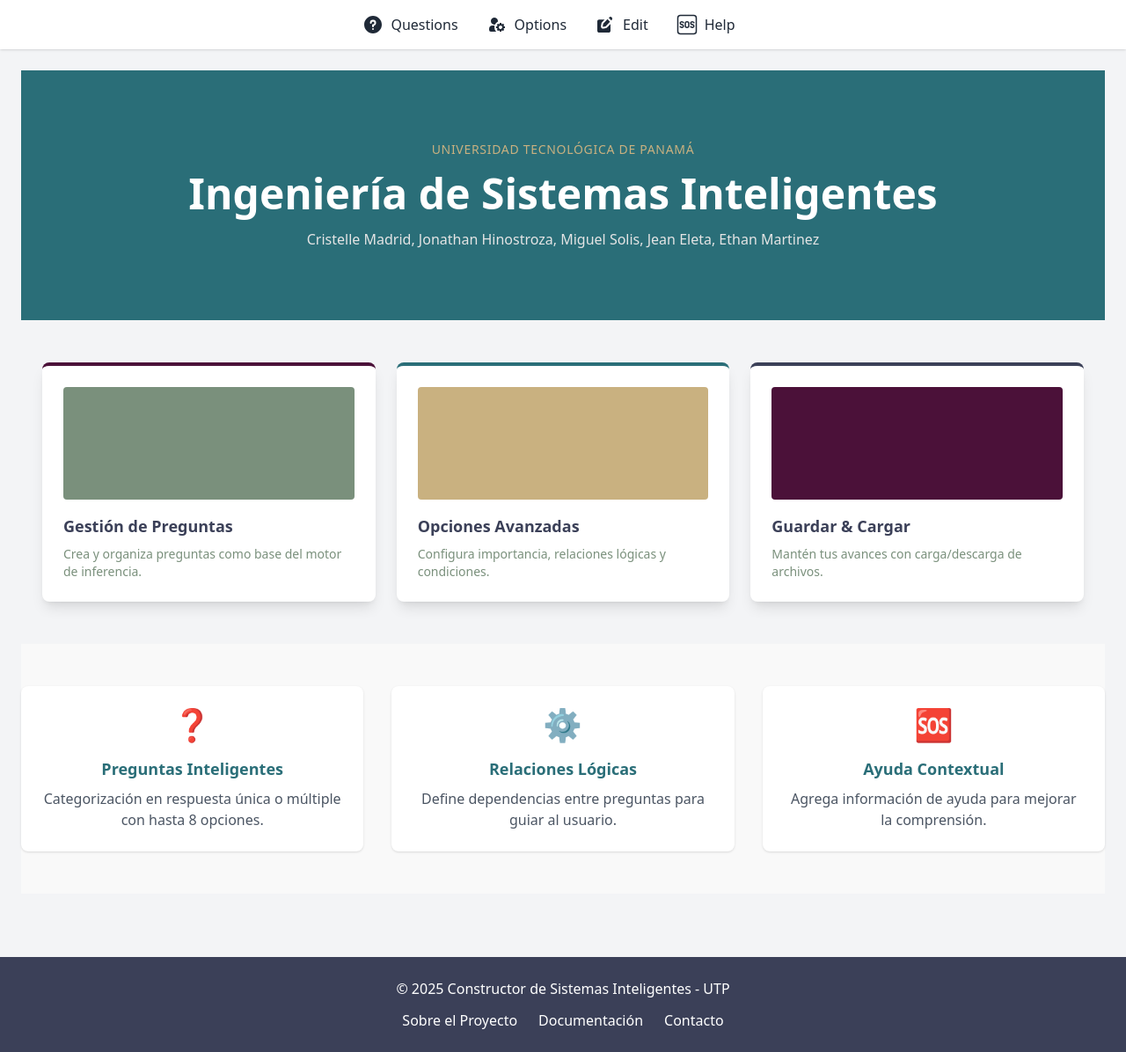
After one commit to CristelleMadridLopez23/constructor-sistemas-inteligentes, a Django app: page / in a window 1280 px wide. The commit adds this page. Shown: the whole page at 88% size. Run offline with Django 5.2, Linux system fonts and the light colour scheme; some libraries are stand-ins or nearby versions.

Commit message:
HomePage

```diff
--- a/constructor/settings.py
+++ b/constructor/settings.py
@@ -11,6 +11,7 @@ https://docs.djangoproject.com/en/5.0/ref/settings/
 """
 
 from pathlib import Path
+import os
 
 # Build paths inside the project like this: BASE_DIR / 'subdir'.
 BASE_DIR = Path(__file__).resolve().parent.parent
@@ -57,7 +58,7 @@ ROOT_URLCONF = "constructor.urls"
 TEMPLATES = [
     {
         "BACKEND": "django.template.backends.django.DjangoTemplates",
-        "DIRS": [BASE_DIR / "templates"],
+        'DIRS': [os.path.join(BASE_DIR, 'templates'), os.path.join(BASE_DIR, 'homepage', 'templates')],
         "APP_DIRS": True,
         "OPTIONS": {
             "context_processors": [
--- a/constructor/urls.py
+++ b/constructor/urls.py
@@ -17,8 +17,10 @@ Including another URLconf
 
 from django.contrib import admin
 from django.urls import path, include
+from homepage.views import home
 
 urlpatterns = [
     path('admin/', admin.site.urls),
+    path('', home , name="home"),
     path('questions/', include('questions.urls')),
 ]
--- /dev/null
+++ b/homepage/templates/home.html
@@ -0,0 +1,57 @@
+{% extends "base.html" %}
+{% load static %}
+
+{% block content %}
+
+  <!-- Hero Section -->
+  <section class="bg-[#2A6E78] text-white text-center py-20">
+    <p class="uppercase tracking-wider text-sm text-[#C9B180]">Universidad Tecnológica de Panamá</p>
+    <h1 class="text-3xl md:text-5xl font-bold my-4">
+      Ingeniería de Sistemas Inteligentes
+    </h1>
+    <p class="max-w-2xl mx-auto text-[#E5E5E5]">
+      Cristelle Madrid, Jonathan Hinostroza, Miguel Solis, Jean Eleta, Ethan Martinez
+    </p>
+  </section>
+
+  <!-- Cards Section -->
+  <section class="container mx-auto py-12 px-6 grid md:grid-cols-3 gap-6">
+    <div class="bg-white border-t-4 border-[#4B1139] shadow-lg rounded-lg p-6">
+      <div class="h-32 bg-[#7A907C] rounded mb-4"></div>
+      <h2 class="text-lg font-bold mb-2 text-[#3B4058]">Gestión de Preguntas</h2>
+      <p class="text-sm text-[#7A907C]">Crea y organiza preguntas como base del motor de inferencia.</p>
+    </div>
+    <div class="bg-white border-t-4 border-[#2A6E78] shadow-lg rounded-lg p-6">
+      <div class="h-32 bg-[#C9B180] rounded mb-4"></div>
+      <h2 class="text-lg font-bold mb-2 text-[#3B4058]">Opciones Avanzadas</h2>
+      <p class="text-sm text-[#7A907C]">Configura importancia, relaciones lógicas y condiciones.</p>
+    </div>
+    <div class="bg-white border-t-4 border-[#3B4058] shadow-lg rounded-lg p-6">
+      <div class="h-32 bg-[#4B1139] rounded mb-4"></div>
+      <h2 class="text-lg font-bold mb-2 text-[#3B4058]">Guardar & Cargar</h2>
+      <p class="text-sm text-[#7A907C]">Mantén tus avances con carga/descarga de archivos.</p>
+    </div>
+  </section>
+
+  <!-- Features Section -->
+  <section class="bg-[#F9F9F9] py-12">
+    <div class="container mx-auto grid md:grid-cols-3 gap-8 text-center">
+      <div class="p-6 shadow rounded-lg bg-white">
+        <span class="text-4xl">❓</span>
+        <h3 class="text-lg font-bold mt-4 text-[#2A6E78]">Preguntas Inteligentes</h3>
+        <p class="text-gray-600 mt-2">Categorización en respuesta única o múltiple con hasta 8 opciones.</p>
+      </div>
+      <div class="p-6 shadow rounded-lg bg-white">
+        <span class="text-4xl">⚙️</span>
+        <h3 class="text-lg font-bold mt-4 text-[#2A6E78]">Relaciones Lógicas</h3>
+        <p class="text-gray-600 mt-2">Define dependencias entre preguntas para guiar al usuario.</p>
+      </div>
+      <div class="p-6 shadow rounded-lg bg-white">
+        <span class="text-4xl">🆘</span>
+        <h3 class="text-lg font-bold mt-4 text-[#2A6E78]">Ayuda Contextual</h3>
+        <p class="text-gray-600 mt-2">Agrega información de ayuda para mejorar la comprensión.</p>
+      </div>
+    </div>
+  </section>
+
+{% endblock %}
--- /dev/null
+++ b/homepage/views.py
@@ -0,0 +1,5 @@
+
+from django.shortcuts import render
+
+def home(request):
+    return render(request, "home.html")
--- a/templates/base.html
+++ b/templates/base.html
@@ -1,27 +1,59 @@
 {% load static %}
 <!DOCTYPE html>
-<html lang="es">
+<html lang="en">
 <head>
   <meta charset="UTF-8">
-  <title>Constructor de Sistema Inteligente</title>
-  <link href="{% static 'css/output.css' %}" rel="stylesheet">
+  <title>{% block title %}Grupo 1IL141 (1) {% endblock %}</title>
+  <script src="https://cdn.tailwindcss.com"></script>
 </head>
-<body class="bg-gray-100 text-gray-800 min-h-screen flex flex-col">
+<body class="bg-gray-100 min-h-screen">
 
-  <!-- 🔹 Barra de navegación -->
-  <nav class="bg-blue-600 text-white shadow-md">
-    <div class="max-w-7xl mx-auto px-4 py-3 flex space-x-8">
-      <a href="#" class="hover:underline flex items-center">❓ Questions</a>
-      <a href="#" class="hover:underline flex items-center">⚙️ Options</a>
-      <a href="#" class="hover:underline flex items-center">✏️ Edit</a>
-      <a href="#" class="hover:underline flex items-center">🆘 Help</a>
+  <!-- Navbar -->
+  <header class="bg-white shadow">
+    <div class="container mx-auto flex items-center justify-center py-4 px-6">
+      <nav class="hidden md:flex space-x-8 font-medium">
+        <a href="#" class="hover:text-blue-600 text-gray-800 flex items-center gap-2">
+          <svg class="w-6 h-6 text-gray-800" aria-hidden="true" xmlns="http://www.w3.org/2000/svg" width="24" height="24" fill="currentColor" viewBox="0 0 24 24">
+            <path fill-rule="evenodd" d="M2 12C2 6.477 6.477 2 12 2s10 4.477 10 10-4.477 10-10 10S2 17.523 2 12Zm9.008-3.018a1.502 1.502 0 0 1 2.522 1.159v.024a1.44 1.44 0 0 1-1.493 1.418 1 1 0 0 0-1.037.999V14a1 1 0 1 0 2 0v-.539a3.44 3.44 0 0 0 2.529-3.256 3.502 3.502 0 0 0-7-.255 1 1 0 0 0 2 .076c.014-.398.187-.774.48-1.044Zm.982 7.026a1 1 0 1 0 0 2H12a1 1 0 1 0 0-2h-.01Z" clip-rule="evenodd"/>
+          </svg>
+          Questions
+        </a>
+        <a href="#" class="hover:text-blue-600 text-gray-800 flex items-center gap-2">
+          <svg class="w-6 h-6 text-gray-800" aria-hidden="true" xmlns="http://www.w3.org/2000/svg" width="24" height="24" fill="currentColor" viewBox="0 0 24 24">
+            <path fill-rule="evenodd" d="M17 10v1.126c.367.095.714.24 1.032.428l.796-.797 1.415 1.415-.797.796c.188.318.333.665.428 1.032H21v2h-1.126c-.095.367-.24.714-.428 1.032l.797.796-1.415 1.415-.796-.797a3.979 3.979 0 0 1-1.032.428V20h-2v-1.126a3.977 3.977 0 0 1-1.032-.428l-.796.797-1.415-1.415.797-.796A3.975 3.975 0 0 1 12.126 16H11v-2h1.126c.095-.367.24-.714.428-1.032l-.797-.796 1.415-1.415.796.797A3.977 3.977 0 0 1 15 11.126V10h2Zm.406 3.578.016.016c.354.358.574.85.578 1.392v.028a2 2 0 0 1-3.409 1.406l-.01-.012a2 2 0 0 1 2.826-2.83ZM5 8a4 4 0 1 1 7.938.703 7.029 7.029 0 0 0-3.235 3.235A4 4 0 0 1 5 8Zm4.29 5H7a4 4 0 0 0-4 4v1a2 2 0 0 0 2 2h6.101A6.979 6.979 0 0 1 9 15c0-.695.101-1.366.29-2Z" clip-rule="evenodd"/>
+          </svg>
+          Options
+        </a>
+        <a href="#" class="hover:text-blue-600 text-gray-800 flex items-center gap-2">
+          <svg class="w-6 h-6 text-gray-800 " aria-hidden="true" xmlns="http://www.w3.org/2000/svg" width="24" height="24" fill="currentColor" viewBox="0 0 24 24">
+            <path fill-rule="evenodd" d="M11.32 6.176H5c-1.105 0-2 .949-2 2.118v10.588C3 20.052 3.895 21 5 21h11c1.105 0 2-.948 2-2.118v-7.75l-3.914 4.144A2.46 2.46 0 0 1 12.81 16l-2.681.568c-1.75.37-3.292-1.263-2.942-3.115l.536-2.839c.097-.512.335-.983.684-1.352l2.914-3.086Z" clip-rule="evenodd"/>
+            <path fill-rule="evenodd" d="M19.846 4.318a2.148 2.148 0 0 0-.437-.692 2.014 2.014 0 0 0-.654-.463 1.92 1.92 0 0 0-1.544 0 2.014 2.014 0 0 0-.654.463l-.546.578 2.852 3.02.546-.579a2.14 2.14 0 0 0 .437-.692 2.244 2.244 0 0 0 0-1.635ZM17.45 8.721 14.597 5.7 9.82 10.76a.54.54 0 0 0-.137.27l-.536 2.84c-.07.37.239.696.588.622l2.682-.567a.492.492 0 0 0 .255-.145l4.778-5.06Z" clip-rule="evenodd"/>
+          </svg>
+
+          Edit
+        </a>
+        <a href="#" class="hover:text-blue-600 text-gray-800 flex items-center gap-2">
+          <svg class="w-6 h-6 text-gray-800" xmlns="http://www.w3.org/2000/svg" width="24" height="24" viewBox="0 0 32 32" fill="currentColor">
+            <path d="M12.406 14.188a3.594 3.594 0 1 1 7.188 0v3.624a3.594 3.594 0 0 1-7.188 0v-3.625ZM16 12.594c-.88 0-1.594.713-1.594 1.594v3.624a1.594 1.594 0 1 0 3.188 0v-3.625c0-.88-.714-1.593-1.594-1.593ZM4.735 13.662c.051-1.559 1.513-2.935 3.28-2.935c.742 0 1.427.265 1.941.539c.522.278.956.613 1.216.86a1 1 0 1 1-1.375 1.452a3.875 3.875 0 0 0-.782-.547c-.365-.195-.716-.304-1-.304c-.795 0-1.269.624-1.281 1.001c-.008.233.068.43.336.653c.308.255.832.507 1.62.726c1.116.31 1.995.904 2.45 1.767c.467.884.392 1.869-.05 2.72a3.077 3.077 0 0 1-2.37 1.644c-1.127.142-2.394-.279-3.725-1.316a1 1 0 1 1 1.229-1.578c1.074.837 1.82.964 2.247.91c.414-.052.694-.292.845-.582c.19-.368.168-.653.056-.865c-.123-.232-.45-.56-1.218-.773c-.9-.25-1.739-.596-2.363-1.116c-.663-.552-1.088-1.309-1.056-2.256Zm15.906 0c.052-1.559 1.514-2.935 3.28-2.935c.742 0 1.428.265 1.942.539a5.83 5.83 0 0 1 1.215.86a1 1 0 1 1-1.375 1.452a3.875 3.875 0 0 0-.781-.547c-.365-.195-.716-.304-1-.304c-.795 0-1.27.624-1.282 1.001c-.008.233.068.43.337.653c.307.255.831.507 1.619.726c1.116.31 1.996.904 2.451 1.767c.466.884.392 1.869-.05 2.72a3.077 3.077 0 0 1-2.37 1.644c-1.128.142-2.394-.279-3.726-1.316a1 1 0 0 1 1.23-1.578c1.074.837 1.82.964 2.246.91c.414-.052.695-.292.845-.582c.19-.368.168-.653.056-.865c-.122-.232-.45-.56-1.217-.773c-.9-.25-1.74-.596-2.364-1.116c-.663-.552-1.087-1.309-1.056-2.256Z"/>
+            <path d="M6 1a5 5 0 0 0-5 5v20a5 5 0 0 0 5 5h20a5 5 0 0 0 5-5V6a5 5 0 0 0-5-5H6ZM3 6a3 3 0 0 1 3-3h20a3 3 0 0 1 3 3v20a3 3 0 0 1-3 3H6a3 3 0 0 1-3-3V6Z"/>
+          </svg>
+          Help
+        </a>
+      </nav>
+      <div class="flex space-x-4">
+        <a href="#"><i class="fa fa-twitter"></i></a>
+        <a href="#"><i class="fa fa-instagram"></i></a>
+        <a href="#"><i class="fa fa-facebook"></i></a>
+      </div>
     </div>
-  </nav>
+</header>
 
-  <!-- 🔹 Contenido dinámico -->
-  <main class="flex-1 max-w-4xl mx-auto p-6">
+  <!-- Contenido -->
+  <main class="container mx-auto p-6">
     {% block content %}{% endblock %}
   </main>
 
+  {% include "includes/footer.html" %}
+
 </body>
 </html>
--- /dev/null
+++ b/templates/includes/footer.html
@@ -0,0 +1,10 @@
+<footer class="bg-[#3B4058] text-white mt-12">
+  <div class="container mx-auto flex flex-col items-center py-6">
+    <p>© 2025 Constructor de Sistemas Inteligentes - UTP</p>
+    <div class="flex space-x-6 mt-3">
+      <a href="#" class="hover:text-[#C9B180]">Sobre el Proyecto</a>
+      <a href="#" class="hover:text-[#C9B180]">Documentación</a>
+      <a href="#" class="hover:text-[#C9B180]">Contacto</a>
+    </div>
+  </div>
+</footer>
```
